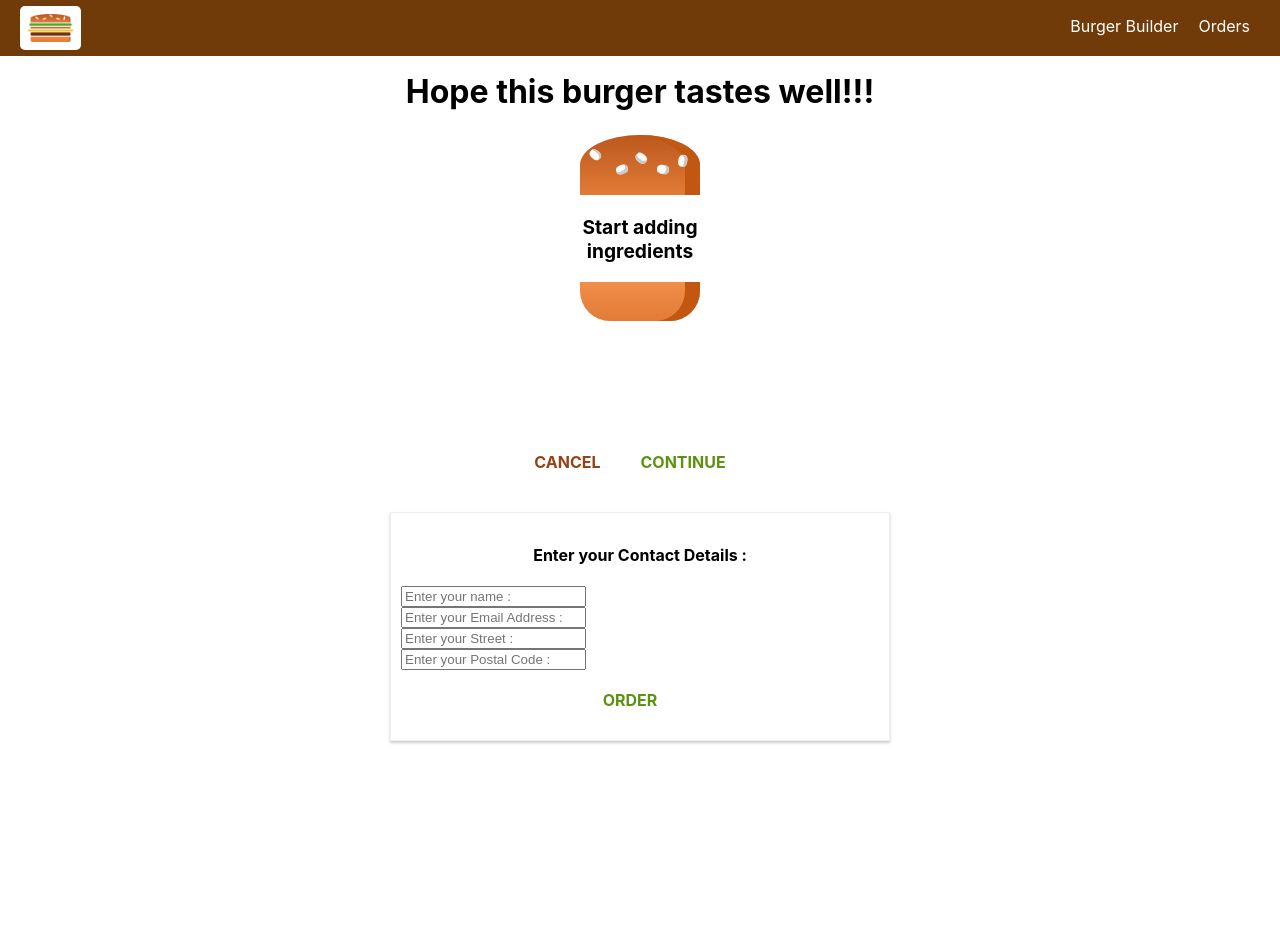
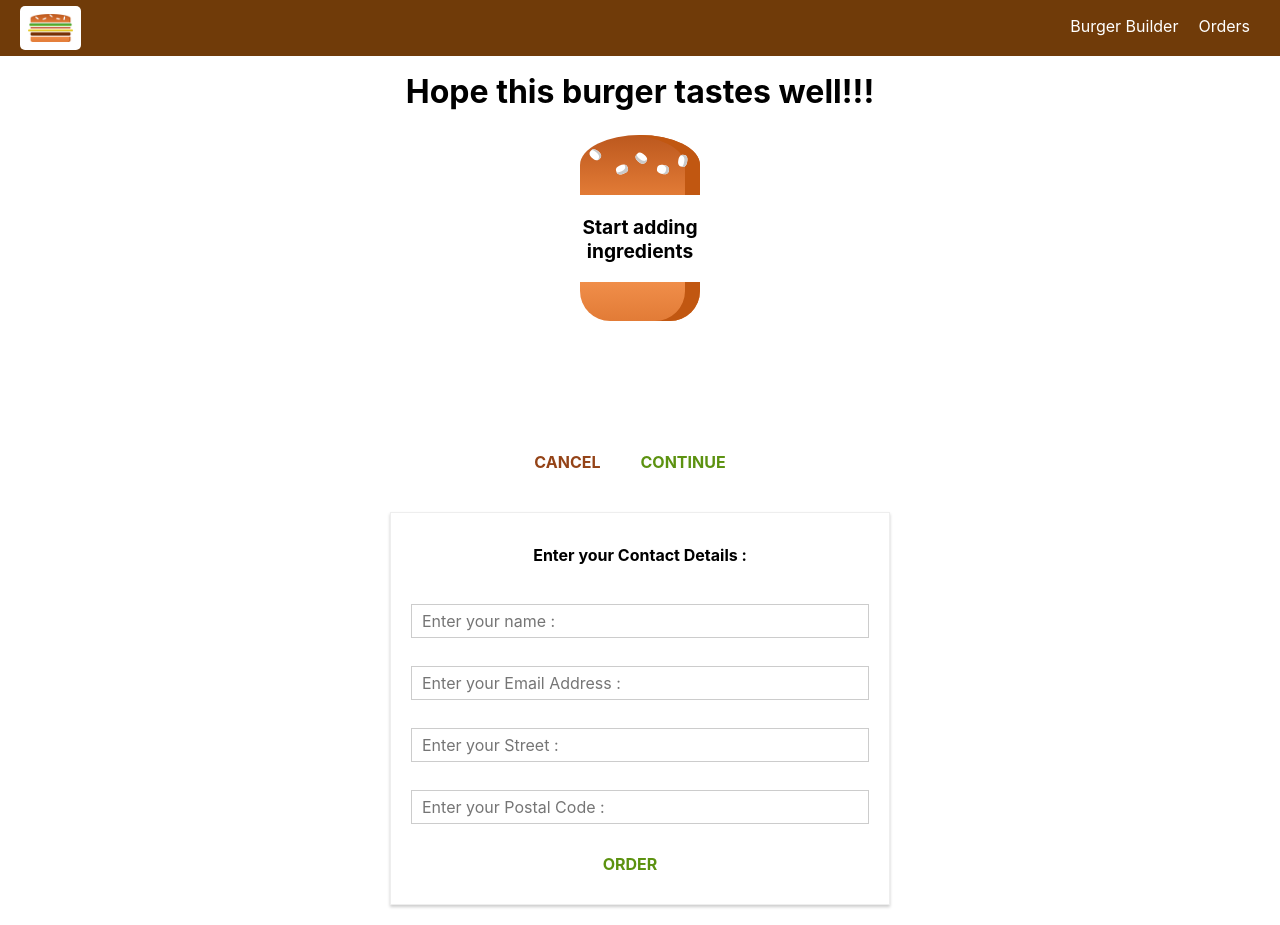
Before and after one commit to 121yaseen/burger-builder, a React (Create React App) app: page /checkout in a window 1280 px wide. Both pictures are taken after a click on the button "CONTINUE". Before the commit the page ends 800 px from the top, so only its background shows below. Built offline with nearby package versions, Linux system fonts and the light colour scheme.

Commit message:
Form Handling Started

```diff
--- /dev/null
+++ b/src/components/UI/Input/Input.js
@@ -0,0 +1,24 @@
+import classes from './Input.module.css';
+
+
+const input = (props) => {
+  let inputElement = null;
+  switch (props.inputtype) {
+    case "input":
+      inputElement = <input className={classes.InputElement} {...props} />;
+      break;
+    case "textarea":
+      inputElement = <textarea className={classes.InputElement} {...props} />;
+      break;
+    default:
+      inputElement = <input className={classes.InputElement} {...props} />;
+  }
+  return (
+    <div className={classes.Input}>
+      <label className={classes.Label}>{props.label}</label>
+      {inputElement}
+    </div>
+  );
+};
+
+export default input;
--- /dev/null
+++ b/src/components/UI/Input/Input.module.css
@@ -0,0 +1,27 @@
+.Input {
+    width: 100%;
+    padding: 10px;
+    box-sizing: border-box;
+}
+
+.Label {
+    font-weight: bold;
+    display: block;
+    margin-bottom: 8px;
+}
+
+.InputElement {
+    outline: none;
+    border: 1px solid #ccc;
+    background-color: white;
+    font: inherit;
+    padding: 6px 10px;
+    display: block;
+    width: 100%;
+    box-sizing: border-box;
+}
+
+.InputElement:focus {
+    outline: none;
+    background-color: #ccc;
+}
--- a/src/containers/Checkout/ContactData/ContactData.js
+++ b/src/containers/Checkout/ContactData/ContactData.js
@@ -2,7 +2,8 @@ import { Component } from "react";
 import Button from "../../../components/UI/Button/Button";
 import axios from "../../../axios-orders";
 import classes from "./ContactData.module.css";
-import Spinner from '../../../components/UI/Spinner/Spinner';
+import Spinner from "../../../components/UI/Spinner/Spinner";
+import Input from "../../../components/UI/Input/Input";
 
 class ContactData extends Component {
   state = {
@@ -36,7 +37,7 @@ class ContactData extends Component {
       .post("/orders.json", order)
       .then((response) => {
         this.setState({ loading: false });
-        this.props.history.push('/');
+        this.props.history.push("/");
       })
       .catch((error) => {
         this.setState({ loading: false });
@@ -46,26 +47,26 @@ class ContactData extends Component {
   render() {
     let form = (
       <form>
-        <input
-          className={classes.Input}
+        <Input
+          inputtype="input"
           type="text"
           name="name"
           placeholder="Enter your name : "
         />
-        <input
-          className={classes.Input}
+        <Input
+          inputtype="input"
           type="email"
           name="mail"
           placeholder="Enter your Email Address : "
         />
-        <input
-          className={classes.Input}
+        <Input
+          inputtype="input"
           type="text"
           name="street"
           placeholder="Enter your Street : "
         />
-        <input
-          className={classes.Input}
+        <Input
+          inputtype="input"
           type="number"
           name="postalcode"
           placeholder="Enter your Postal Code : "
@@ -76,13 +77,13 @@ class ContactData extends Component {
       </form>
     );
 
-    if(this.state.loading){
-        form = <Spinner />
+    if (this.state.loading) {
+      form = <Spinner />;
     }
     return (
       <div className={classes.ContactData}>
         <h4>Enter your Contact Details : </h4>
-          {form}
+        {form}
       </div>
     );
   }
```
